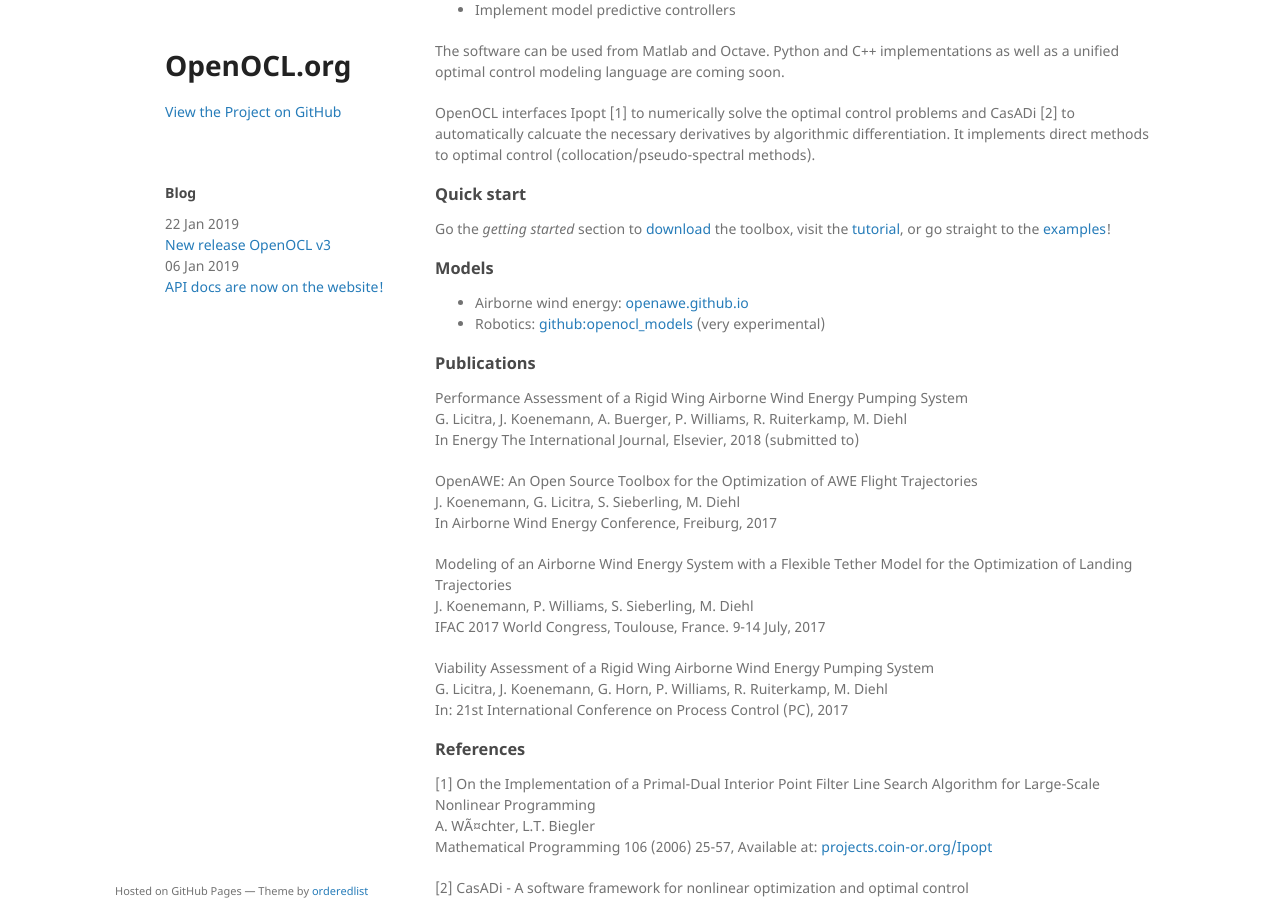
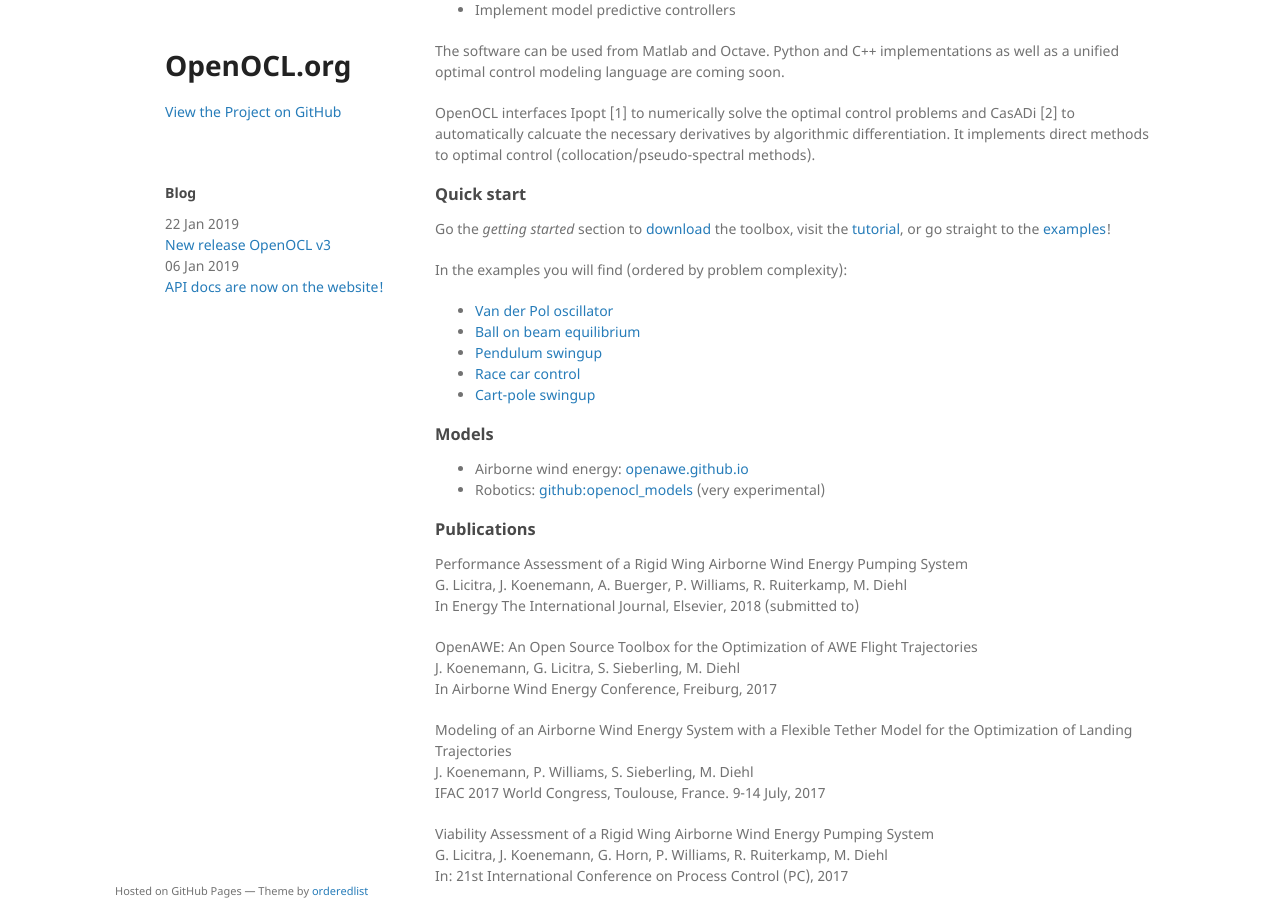
Before and after one commit to OpenOCL/openocl.github.io, a Jekyll site: the page built from index.md, in a window 1280 px wide and 900 px high, scrolled down 534 px. Built offline with Jekyll 4.4.1, drawn with Linux system fonts in a browser that asks for light colours; our own code applies the rules of GitHub Pages for plain Markdown files.

Commit message:
Update index.md

```diff
--- a/index.md
+++ b/index.md
@@ -20,6 +20,13 @@
 ### Quick start
 
 Go the *getting started* section to [download](get-started.md) the toolbox, visit the [tutorial](tutorial.md), or go straight to the [examples](https://github.com/JonasKoenemann/optimal-control/tree/master/Examples)!
+
+In the examples you will find (ordered by problem complexity):
+* [Van der Pol oscillator](https://github.com/OpenOCL/OpenOCL/tree/master/Examples/01VanDerPol)
+* [Ball on beam equilibrium](https://github.com/OpenOCL/OpenOCL/tree/master/Examples/02BallAndBeam)
+* [Pendulum swingup](https://github.com/OpenOCL/OpenOCL/tree/master/Examples/03Pendulum)
+* [Race car control](https://github.com/OpenOCL/OpenOCL/tree/master/Examples/04RaceCar)
+* [Cart-pole swingup](https://github.com/OpenOCL/OpenOCL/tree/master/Examples/05CartPole)
 
 
 ### Models
```
